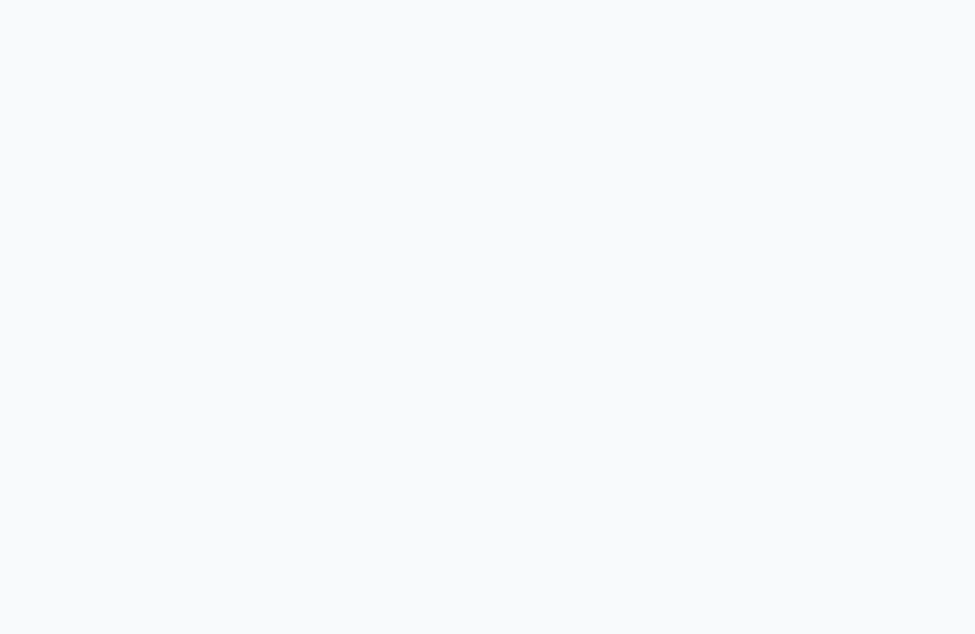
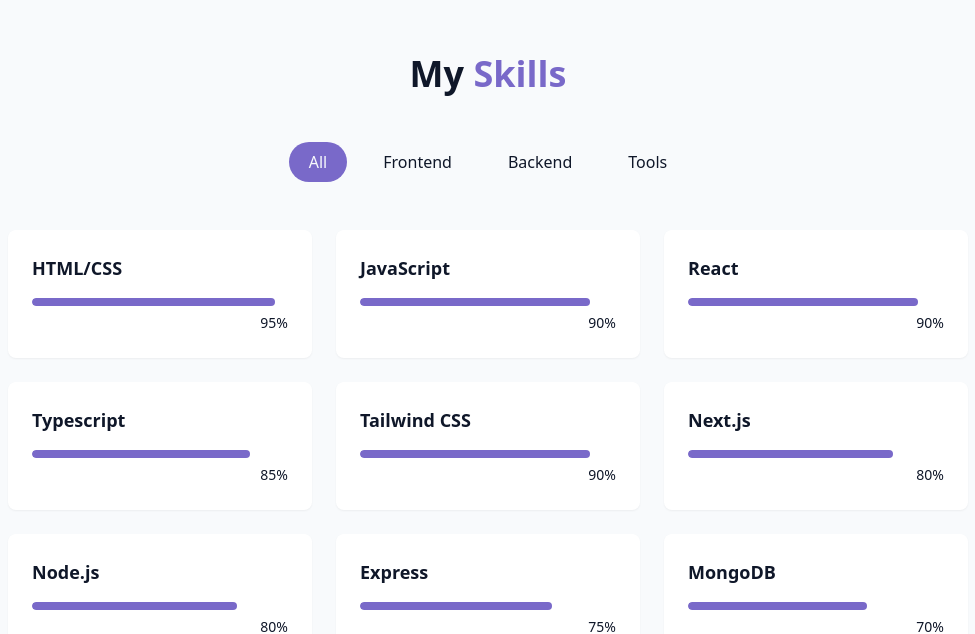
Before and after one commit to scranbit/Portfolio, a React (Vite) app: page / in a window 1280 px wide. Shown: the part 1548-2182 px from the top of the page, without its empty margins (152-1127 px from the left). Before the commit the page ends 1506 px from the top, so only its background shows below. Built offline with nearby package versions, Linux system fonts and the light colour scheme.

Commit message:
skills section finished

```diff
--- a/src/components/Navbar.jsx
+++ b/src/components/Navbar.jsx
@@ -1,32 +1,35 @@
-import { cn } from "@/lib/utils";
-import { Menu, X } from "lucide-react";
-import { useEffect, useState } from "react";
+import { cn } from '@/lib/utils';
+import { Menu } from 'lucide-react';
+import { X } from 'lucide-react';
+import { useEffect } from 'react';
+import { useState } from 'react';
 
 const navItems = [
-  { name: "Home", href: "#hero" },
-  { name: "About", href: "#about" },
-  { name: "Skills", href: "#skills" },
-  { name: "Projects", href: "#projects" },
-  { name: "Contact", href: "#contact" },
+  { name: 'Home', href: '#hero' },
+  { name: 'About', href: '#about' },
+  { name: 'Skills', href: '#skills' },
+  { name: 'Projects', href: '#projects' },
+  { name: 'Contact', href: '#contact' },
 ];
 
 export const Navbar = () => {
   const [isScrolled, setIsScrolled] = useState(false);
-  const [isMenuOpen, setIsMenuOpen] = useState(false);
+  const [isMenuOpen, setIsMenuOpen] = useState(true);
 
   useEffect(() => {
     const handleScroll = () => {
-      setIsScrolled(window.screenY > 10);
+      setIsScrolled(window.scrollY > 10);
     };
-
-    window.addEventListener("scroll", handleScroll);
-    return () => window.removeEventListener("scroll", handleScroll);
+    window.addEventListener('scroll', handleScroll);
+    return () => window.removeEventListener('scroll', handleScroll);
   }, []);
   return (
     <nav
       className={cn(
-        "fixed w-full z-40 transition-all duration-300",
-        isScrolled ? "py-3 bg-background/80 backdrop-blur-md shadow-xs" : "py-5"
+        'fixed w-full z-40 transition-all duration-300',
+        isScrolled
+          ? 'py-3 bg-background/80 backdrop-blur-md shadow-xs'
+          : 'py-5',
       )}
     >
       <div className="container flex items-center justify-between">
@@ -35,7 +38,7 @@
           href="#hero"
         >
           <span className="relative z-10">
-            <span className="text-glow text-foreground"> PauloTech </span>{" "}
+            <span className="text-glow text-foreground">PauloTech</span>{' '}
             Portfolio
           </span>
         </a>
@@ -52,24 +55,18 @@
             </a>
           ))}
         </div>
-
         {/* mobile nav */}
-
-        <button
-          onClick={() => setIsMenuOpen((prev) => !prev)}
-          className="md:hidden p-2 text-foreground z-50"
-          aria-label={isMenuOpen ? "Close Menu" : "Open Menu"}
-        >
-          {isMenuOpen ? <X size={24} /> : <Menu size={24} />}{" "}
+        <button onClick={() => setIsMenuOpen((prev) => !prev )} className='md:hidden p-2 text-foreground z-50'
+          aria-label={isMenuOpen ? "Close Menu" : "Open Menu" }>
+          {isMenuOpen ? <X size={24} /> : <Menu size={24} />}
         </button>
-
         <div
           className={cn(
-            "fixed inset-0 bg-background/95 backdroup-blur-md z-40 flex flex-col items-center justify-center",
-            "transition-all duration-300 md:hidden",
+            'fixed inset-0 bg-background/95 backdroup-blur-md z-40 flex flex-col items-center justify-center',
+            'transition-all duration-300 md:hidden',
             isMenuOpen
-              ? "opacity-100 pointer-events-auto"
-              : "opacity-0 pointer-events-none"
+              ? 'opacity-100 pointer-events-auto'
+              : 'opacity-0 pointer-events-none',
           )}
         >
           <div className="flex flex-col space-y-8 text-xl">
--- /dev/null
+++ b/src/components/SkillsSection.jsx
@@ -0,0 +1,88 @@
+import { useState } from 'react';
+import { cn } from '@/lib/utils';
+
+const skills =
+  // Frontend
+  [
+    { name: 'HTML/CSS', level: 95, category: 'frontend' },
+    { name: 'JavaScript', level: 90, category: 'frontend' },
+    { name: 'React', level: 90, category: 'frontend' },
+    { name: 'Typescript', level: 85, category: 'frontend' },
+    { name: 'Tailwind CSS', level: 90, category: 'frontend' },
+    { name: 'Next.js', level: 80, category: 'frontend' },
+
+    // Backend
+    { name: 'Node.js', level: 80, category: 'backend' },
+    { name: 'Express', level: 75, category: 'backend' },
+    { name: 'MongoDB', level: 70, category: 'backend' },
+    { name: 'PostgreSQL', level: 65, category: 'backend' },
+    { name: 'GraphQL', level: 60, category: 'backend' },
+
+    // Tools
+    { name: 'Git/Github', level: 90, category: 'tools' },
+    { name: 'Docker', level: 70, category: 'tools' },
+    { name: 'Figma', level: 85, category: 'tools' },
+    { name: 'VS Code', level: 95, category: 'tools' },
+  ];
+
+const categories = ['all', 'frontend', 'backend', 'tools'];
+
+export const SkillsSection = () => {
+  const [activeCategory, setActiveCategory] = useState('all');
+
+  const filteredSkills = skills.filter(
+    (skill) => activeCategory === 'all' || skill.category === activeCategory,
+  );
+
+  return (
+    <section id="skills" className="py-24 px-4 relative bg-secondary/30">
+      <div className="container mx-auto max-w-5xl">
+        <h2 className="text-3xl md:text-4xl font-bold mb-12 text-center">
+          My <span className="text-primary">Skills</span>
+        </h2>
+
+        <div className="flex flex-wrap justify-center gap-4 mb-12">
+          {categories.map((category, key) => (
+            <button
+              key={key}
+              onClick={() => setActiveCategory(category)}
+              className={cn(
+                'px-5 py-2 rounded-full transition-colors duration-300 capitalize',
+                activeCategory === category
+                  ? 'bg-primary text-primary-foreground'
+                  : 'bg-secondary/70 text-foreground hover:bd-secondary',
+              )}
+            >
+              {category}
+            </button>
+          ))}
+        </div>
+
+        <div className="grid grid-cols-1 sm:grid-cols-2 lg:grid-cols-3 gap-6">
+          {filteredSkills.map((skill, key) => (
+            <div
+              key={key}
+              className="bg-card p-6 rounded-lg shadow-xs card-hover"
+            >
+              <div className="text-left mb-4">
+                <h3 className="font-semibold text-lg"> {skill.name}</h3>
+              </div>
+              <div className="w-full bg-secondary/50 h-2 rounded-full overflow-hidden">
+                <div
+                  className="bg-primary h-2 rounded-full origin-left animate-[grow_1.5s_ease-out]"
+                  style={{ width: skill.level + '%' }}
+                />
+              </div>
+
+              <div className="text-right mt-1">
+                <span className="text-sm text-muted-foreground">
+                  {skill.level}%
+                </span>
+              </div>
+            </div>
+          ))}
+        </div>
+      </div>
+    </section>
+  );
+};
--- a/src/pages/Home.jsx
+++ b/src/pages/Home.jsx
@@ -3,6 +3,7 @@
 import { Navbar } from "../components/Navbar";
 import { HeroSection } from "../components/HeroSection";
 import { AboutSection } from "../components/AboutMe";
+import { SkillsSection } from "../components/SkillsSection";
 
 export const Home = () => {
   return <div className="min-h-screen bg-background text-foreground overflow-x-hidden">
@@ -16,6 +17,7 @@
     <main>
       <HeroSection />
       <AboutSection />
+      <SkillsSection />
     </main>
     {/* Footer */}
   </div>
```
